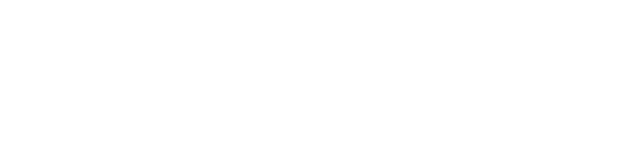
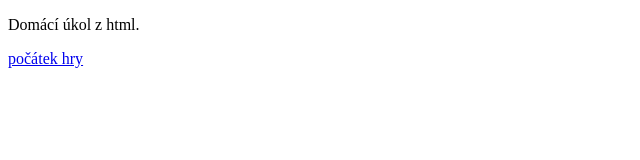
Before and after one commit to pslib-cz/2022-p1a-web-my-very-own-gamebook-radimvnentrak, a plain HTML site: page index.html in a window 1280 px wide. Shown: the whole page, without its empty margins (0-640 px from the left). Drawn offline with Linux system fonts and the light colour scheme.

Commit message:
hotova hra test

```diff
--- a/index.html
+++ b/index.html
@@ -7,6 +7,9 @@
     <title>město Mudy town</title>
 </head>
 <body>
-
+    <p>
+        Domácí úkol z html.
+            </p>
+            <a href="../muddy town/hospoda.html">počátek hry</a>
 </body>
 </html>
```
